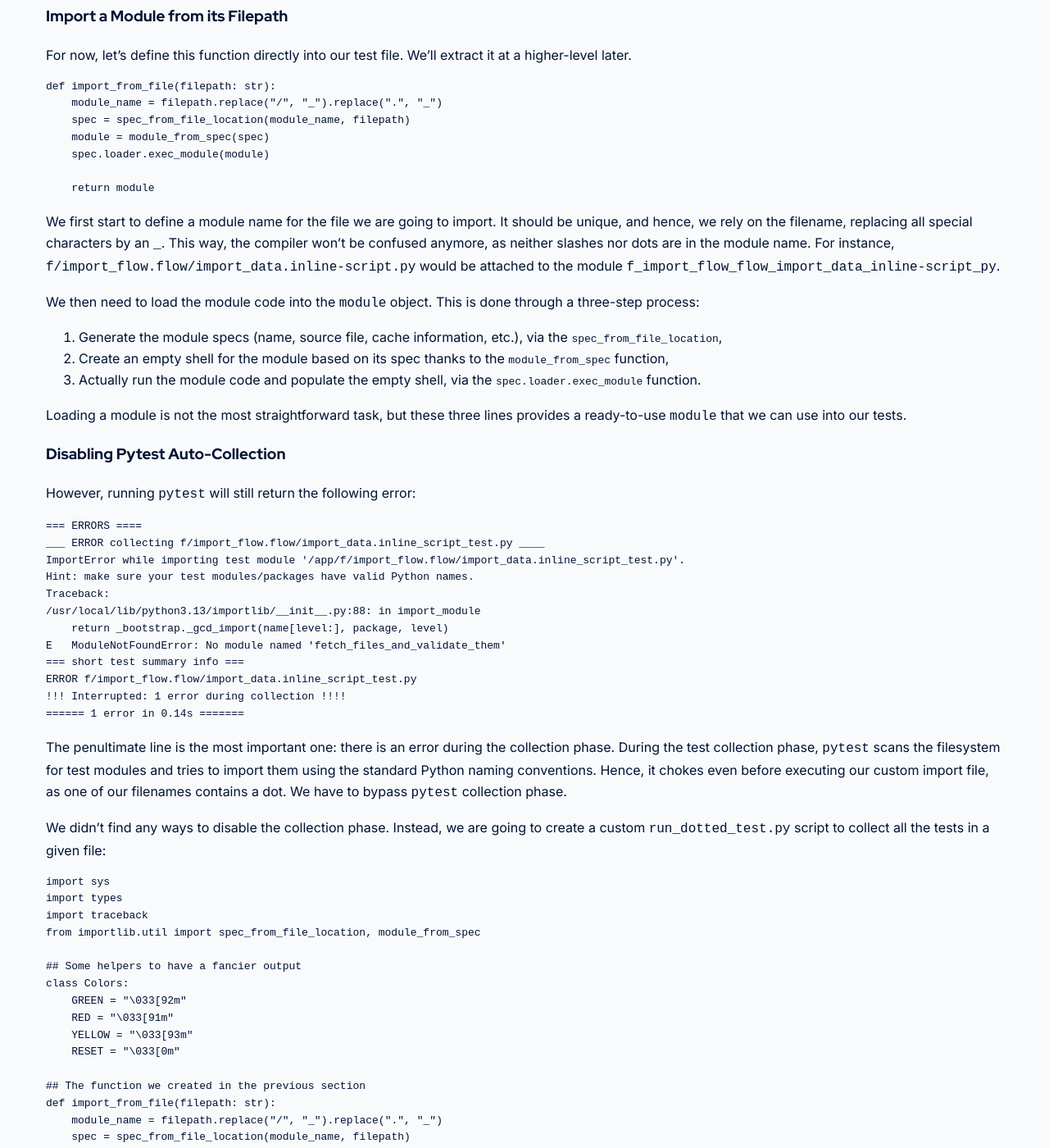
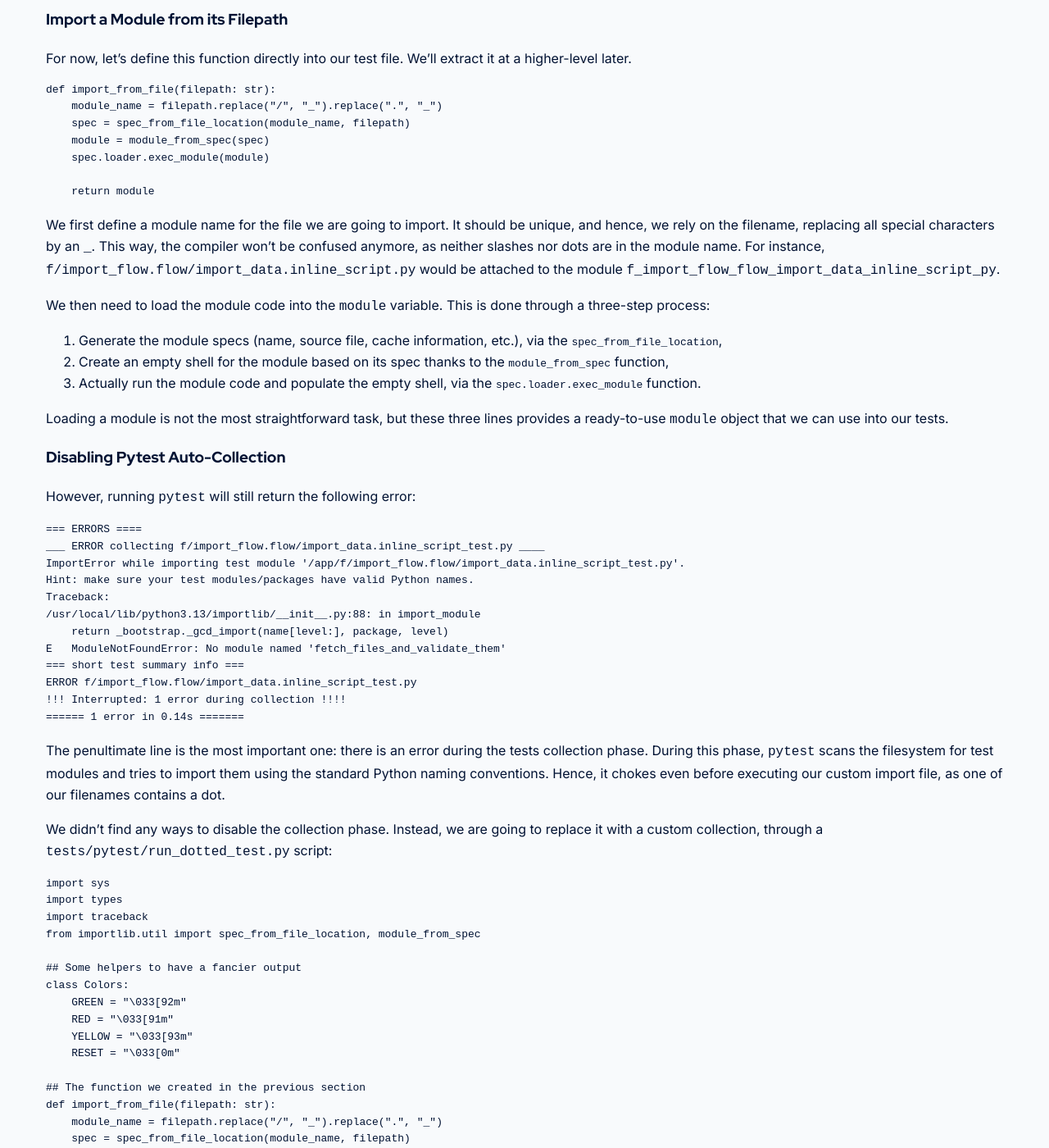
Before and after one commit to tint-ai/tint-ai.github.io, a Jekyll site: the page built from posts/2025/04/14/testing-python-modules-containing-dots-in-filepaths.md, in a window 1280 px wide and 1400 px high, scrolled down 3055 px. Shown: the whole window at 82% size. Built offline with Jekyll 4.4.1, drawn with Linux system fonts in a browser that asks for light colours; our own code applies the rules of GitHub Pages for plain Markdown files; some of the changed text lies outside the part shown.

Commit message:
Proof-reading

````diff
--- a/posts/2025/04/14/testing-python-modules-containing-dots-in-filepaths.md
+++ b/posts/2025/04/14/testing-python-modules-containing-dots-in-filepaths.md
@@ -37,16 +37,16 @@ During our exploration, we evaluated three potential approaches. Let's start by
 
 We won't delve into the implementation details of these two experiments, but we'll explain why we decided to ignore them in favor of the third approach.
 
-If you are only interested by the working solution, here is [a link to the corresponding section](#).
+If you are only interested by the working solution, here is [a quick link](#).
 
 ### Renaming the Files within Pytest
 
-One approach we considered was renaming the files directly within `pytest` using the `pytest_configure` and `pytest_unconfigure` functions, which run before and after the test execution, respectively.
+One approach we considered was renaming the files directly within `pytest`, using the `pytest_configure` and `pytest_unconfigure` functions. They run before and after the test execution, respectively.
 
 ```py
 from pathlib import Path
 
-# Windmill generates files with names like "foo.inline_script.py", but pytest does not accept the extra dot in filenames.
+# Windmill generates files with names like "foo.inline_script.py", but Python does not accept the extra dot in filenames.
 # Therefore, we replace ".inline_script" with "-inline_script" to avoid import issues.
 
 def pytest_configure(config):
@@ -115,10 +115,10 @@ One might argue that we could dynamically modify the test files during runtime t
 
 ## Importing a Python Module by Filepath (Even With Dots)
 
-The end-goal of this solution is to enable importing a module by its path, like:
+Our end-goal is to enable importing a module by its path, like:
 
 ```py
-module = import_from_file('f/import_flow.flow/import_data.inline-script.py')
+module = import_from_file('f/import_flow.flow/import_data.inline_script.py')
 
 def test_import_data_should_return_true():
     result = module.import_data("file_000.csv")
@@ -141,15 +141,15 @@ def import_from_file(filepath: str):
     return module
 ```
 
-We first start to define a module name for the file we are going to import. It should be unique, and hence, we rely on the filename, replacing all special characters by an `_`. This way, the compiler won't be confused anymore, as neither slashes nor dots are in the module name. For instance, `f/import_flow.flow/import_data.inline-script.py` would be attached to the module `f_import_flow_flow_import_data_inline-script_py`.
+We first define a module name for the file we are going to import. It should be unique, and hence, we rely on the filename, replacing all special characters by an `_`. This way, the compiler won't be confused anymore, as neither slashes nor dots are in the module name. For instance, `f/import_flow.flow/import_data.inline_script.py` would be attached to the module `f_import_flow_flow_import_data_inline_script_py`.
 
-We then need to load the module code into the `module` object. This is done through a three-step process:
+We then need to load the module code into the `module` variable. This is done through a three-step process:
 
 1. Generate the module specs (name, source file, cache information, etc.), via the `spec_from_file_location`,
 2. Create an empty shell for the module based on its spec thanks to the `module_from_spec` function,
 3. Actually run the module code and populate the empty shell, via the `spec.loader.exec_module` function.
 
-Loading a module is not the most straightforward task, but these three lines provides a ready-to-use `module` that we can use into our tests.
+Loading a module is not the most straightforward task, but these three lines provides a ready-to-use `module` object that we can use into our tests.
 
 ### Disabling Pytest Auto-Collection
 
@@ -170,9 +170,9 @@ ERROR f/import_flow.flow/import_data.inline_script_test.py
 ====== 1 error in 0.14s =======
 ```
 
-The penultimate line is the most important one: there is an error during the collection phase. During the test collection phase, `pytest` scans the filesystem for test modules and tries to import them using the standard Python naming conventions. Hence, it chokes even before executing our custom import file, as one of our filenames contains a dot. We have to bypass `pytest` collection phase.
+The penultimate line is the most important one: there is an error during the tests collection phase. During this phase, `pytest` scans the filesystem for test modules and tries to import them using the standard Python naming conventions. Hence, it chokes even before executing our custom import file, as one of our filenames contains a dot.
 
-We didn't find any ways to disable the collection phase. Instead, we are going to create a custom `run_dotted_test.py` script to collect all the tests in a given file:
+We didn't find any ways to disable the collection phase. Instead, we are going to replace it with a custom collection, through a `tests/pytest/run_dotted_test.py` script:
 
 ```py
 import sys
@@ -269,7 +269,7 @@ Note that we re-created the same function `import_from_file` as the one we have
 ```py
 from run_dotted_test import import_from_file
 
-module = import_from_file('f/import_flow.flow/import_data.inline-script.py')
+module = import_from_file('f/import_flow.flow/import_data.inline_script.py')
 
 def test_import_data_should_return_true():
     result = module.import_data("file_000.csv")
@@ -340,3 +340,5 @@ fi
 ```
 
 We now have a functional `watch` mode, speeding up our Engineering work. When a file is changed, we can have an immediate feedback about our changes.
+
+And that's finally the end of this long journey. That's definitely a lot of work for a single extra `.` into our filepaths. Fortunately, this is a one-time setup that we can just forget!
````
Also changed, not shown: other parts of posts/2025/04/14/testing-python-modules-containing-dots-in-filepaths.md (+8 -8 lines).
